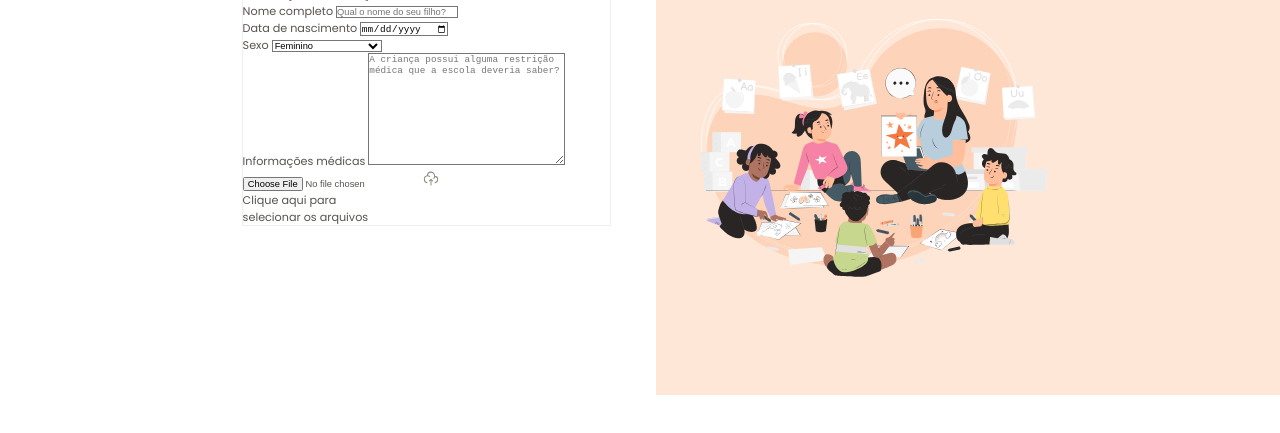
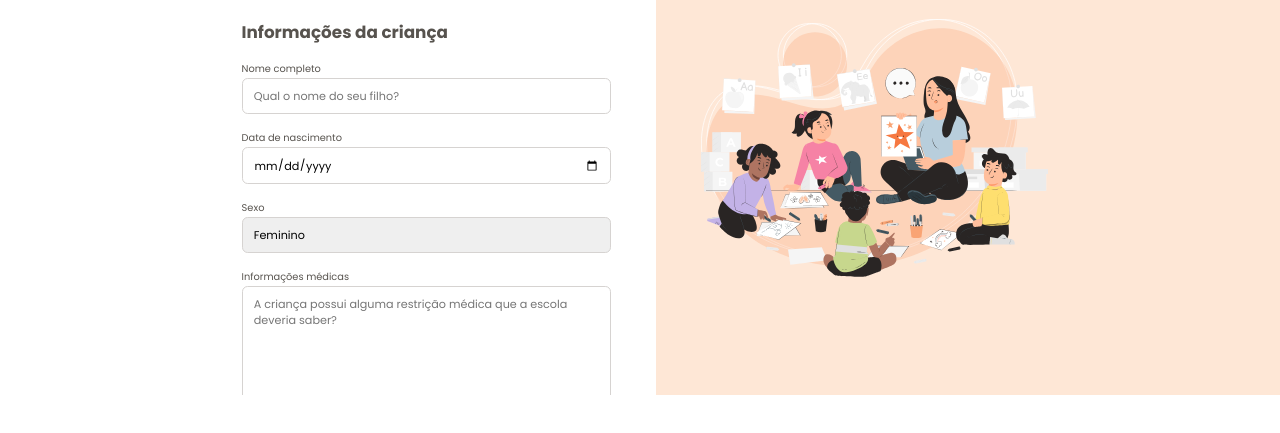
Before and after one commit to Bielmont/Formulario-Escolar, a plain HTML site: page index.html in a window 1280 px wide. Shown: the part 165-598 px from the top of the page. Drawn offline with Linux system fonts and the light colour scheme.

Commit message:
iniciando estlização do forms

```diff
--- a/Styles/Index.css
+++ b/Styles/Index.css
@@ -1,2 +1,3 @@
 @import url(Global.css);
 @import url(layout.css);
+@import url(forms.css)
--- /dev/null
+++ b/Styles/fields/index.css
@@ -0,0 +1,24 @@
+input, textarea, select {
+    appearance: none;
+    width: 100%;
+    border-radius: .5rem;
+    border: 1px solid var(--stroke-default);
+
+    padding: 0.75rem 1rem;
+
+    font: var(--text);
+}
+
+label {
+    font: var(--text-sm);
+    color: var(--text-secondary);
+
+    display: block;
+    margin-bottom: .25rem;
+}
+
+input:focus, select:focus, textarea:focus {
+    outline: .25rem solid var(--surface-secondary);
+    border: .125rem solid var(--stroke-highlight);
+    outline-offset: 0.1px;
+}
--- /dev/null
+++ b/Styles/forms.css
@@ -0,0 +1,17 @@
+@import url(fields/index.css);
+
+form {
+    margin-top: 3rem;
+}
+
+fieldset {
+    border: none;
+
+    display: grid;
+    gap: 1.5rem;
+}
+
+legend {
+    font: 600 1.5rem/1.5 var(--Font-family);
+    margin-bottom: 1.5rem;
+}
```
